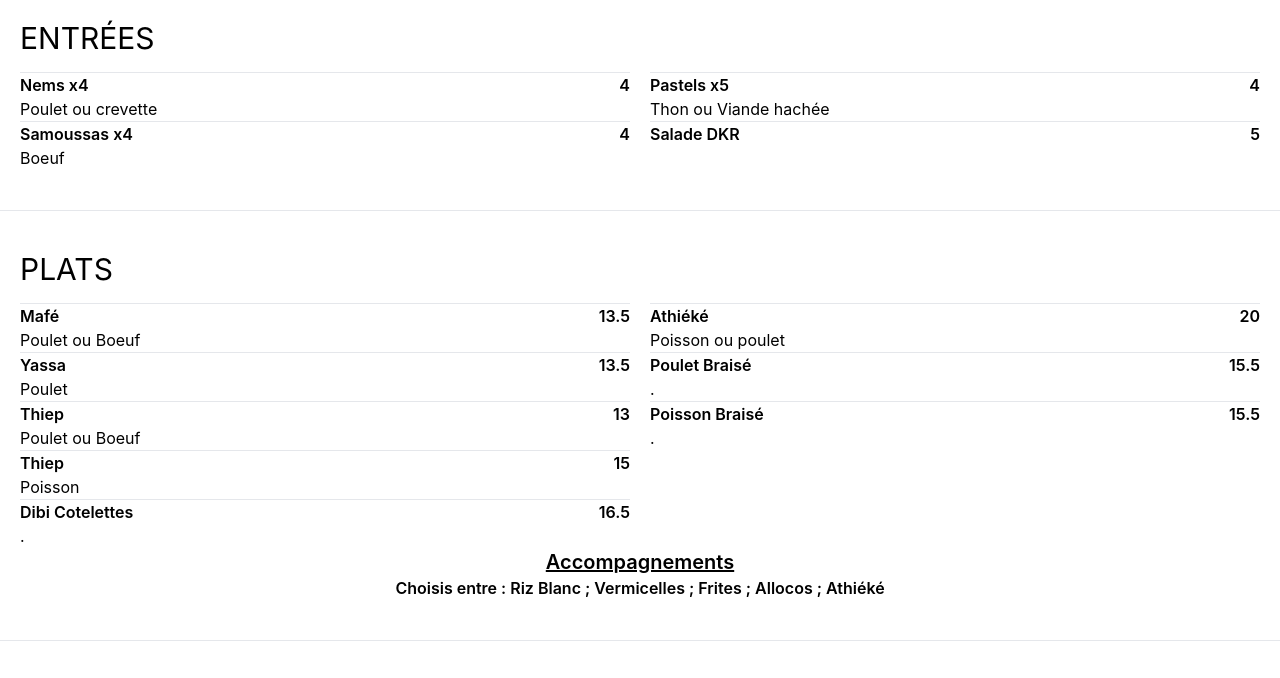
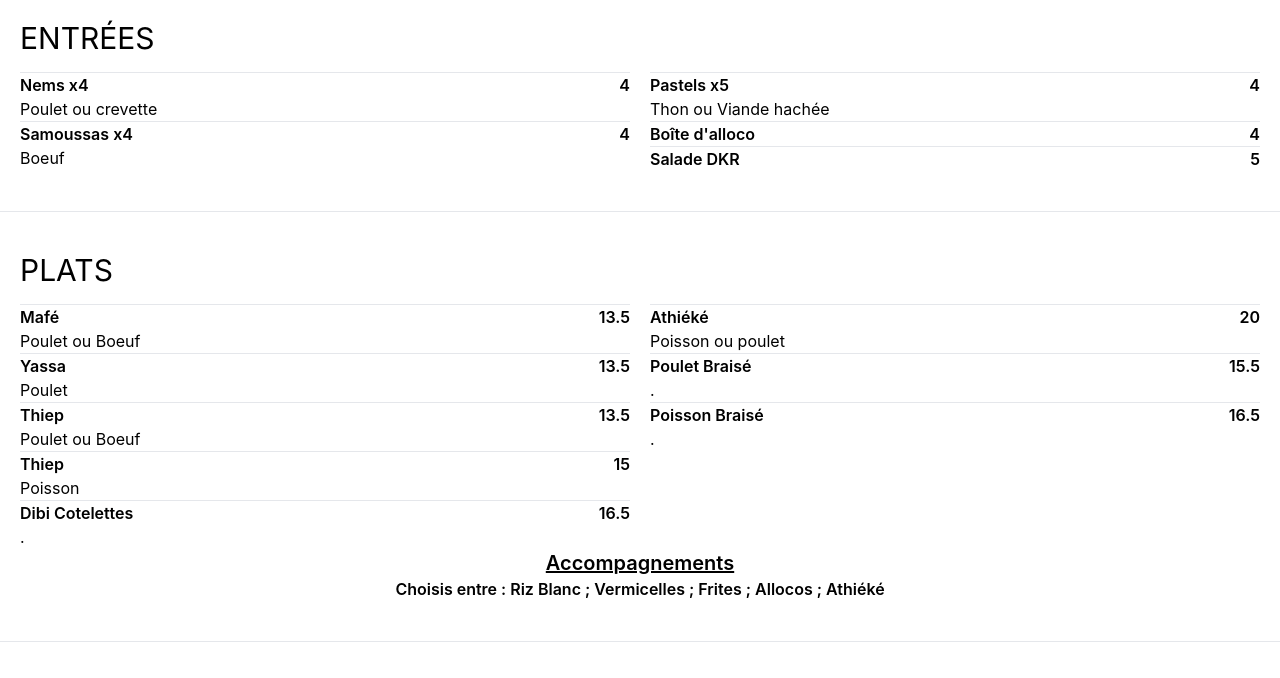
Before and after one commit to Musubi42/Allo-DKR, an Eleventy site: page src/menu-tourcoing.html in a window 1280 px wide. Shown: the part 84-762 px from the top of the page. Built offline with nearby package versions, Linux system fonts and the light colour scheme; Eleventy itself is replaced by a stand-in of ours; files that its build step writes are made by us from their sources; what common-tags would draw is missing.

Commit message:
Clean code

```diff
--- a/src/menu-tourcoing.html
+++ b/src/menu-tourcoing.html
@@ -51,6 +51,19 @@ title: landing page
                 <p class="text-[8px] text-primary-dark font-neue-haas-grotesk-display-pro font-semibold">4</p>
               </div>
             </div>
+
+            <hr class="w-full relative border-none h-[1px] bg-primary-dark bg-opacity-50">
+            <div class="flex flex-row justify-between">
+              <div>
+                <p class="text-[8px] text-primary-dark font-neue-haas-grotesk-display-pro font-semibold mb-[-2px]">Boîte d'alloco</p>
+                <p class="text-[8px] text-primary-dark/70 font-neue-haas-grotesk-display-pro font-normal"></p>
+              </div>
+
+              <div>
+                <p class="text-[8px] text-primary-dark font-neue-haas-grotesk-display-pro font-semibold">4</p>
+              </div>
+            </div>
+
 
             <hr class="w-full relative border-none h-[1px] bg-primary-dark bg-opacity-50">
             <div class="flex flex-row justify-between">
@@ -113,7 +126,7 @@ title: landing page
                 </div>
 
                 <div>
-                  <p class="text-[8px] text-primary-dark font-neue-haas-grotesk-display-pro font-semibold">13</p>
+                  <p class="text-[8px] text-primary-dark font-neue-haas-grotesk-display-pro font-semibold">13.5</p>
                 </div>
               </div>
 
@@ -188,7 +201,7 @@ title: landing page
                 </div>
 
                 <div>
-                  <p class="text-[8px] text-primary-dark font-neue-haas-grotesk-display-pro font-semibold">15.5</p>
+                  <p class="text-[8px] text-primary-dark font-neue-haas-grotesk-display-pro font-semibold">16.5</p>
                 </div>
               </div>
             </div>
```
Also changed, not shown: src/index.html (+0 -1 lines), src/menu-lille.html (+0 -1 lines).
